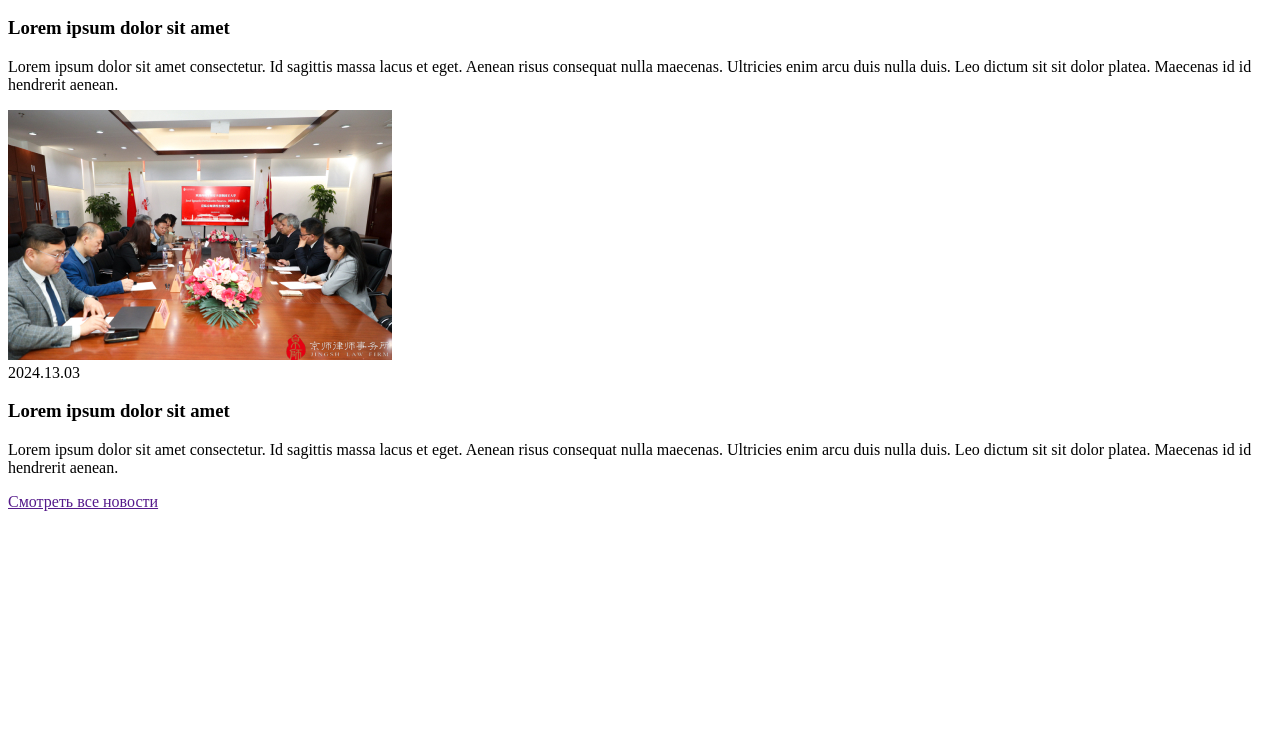
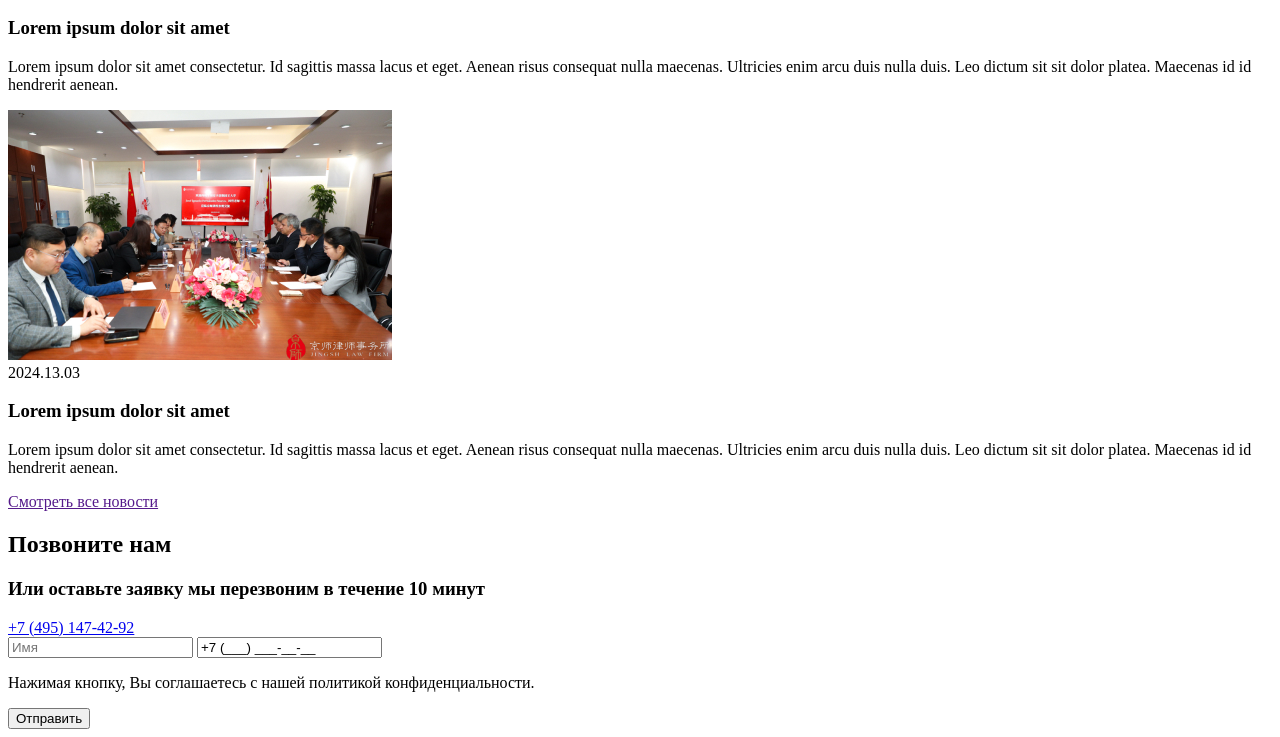
Before and after one commit to kanashkin/Jingsh, a website with bundled scripts: page src/index.html in a window 1280 px wide. Shown: the part 4379-5116 px from the top of the page. Before the commit the page ends 4898 px from the top, so only its background shows below. Built offline with nearby package versions, Linux system fonts and the light colour scheme; files whose address does not match are found by name.

Commit message:
ready contact block

```diff
--- a/gulp/version.json
+++ b/gulp/version.json
@@ -1,3 +1,3 @@
 {
-    "main": "20240504140827"
+    "main": "20240504163601"
 }
--- a/package.json
+++ b/package.json
@@ -45,6 +45,7 @@
     "webpack-stream": "^7.0.0"
   },
   "dependencies": {
-    "gulp-cli": "^2.3.0"
+    "gulp-cli": "^2.3.0",
+    "imask": "^7.6.0"
   }
 }
--- a/src/index.html
+++ b/src/index.html
@@ -227,10 +227,33 @@
 						</div>
 					</article>
 				</div>
-				<a class="red-btn link-btn news-btn" href="">
+				<a class="red-btn before-btn news-btn" href="">
 					Смотреть все новости
-					<div class="_icon-arrow-btn"></div>
+					<i class="_icon-arrow-btn"></i>
 				</a>
+			</div>
+		</section>
+		<section class="contact">
+			<div class="contact__wrapper">
+				<div class="contact__call">
+					<h2 class="contact__call-title">Позвоните нам</h2>
+					<h3 class="contact__call-subtitle">Или оставьте заявку мы перезвоним в течение 10 минут</h3>
+					<a class="before-btn red-btn contact__call-btn" href="tel:+7 (495) 147-42-92">
+						<i class="_icon-phone"></i>
+						+7 (495) 147-42-92
+					</a>
+				</div>
+				<form class="contact__form" action="">
+					<input class="contact__form-input" type="text" placeholder="Имя" autocomplete="off" required>
+					<input class="contact__form-input" type="text" placeholder="+7 (999) 999-99-99" id="phone" autocomplete="off" required>
+					<p class="contact__form-accept">
+						Нажимая кнопку, Вы соглашаетесь с нашей политикой конфиденциальности.
+					</p>
+					<button class="red-btn before-btn contact__form-btn">
+						Отправить
+						<i class="_icon-arrow-btn"></i>
+					</button>
+				</form>
 			</div>
 		</section>
 	</main>
--- a/src/js/app.js
+++ b/src/js/app.js
@@ -1,8 +1,11 @@
 import './modules/isWebp.js'
 import tabs from './modules/tabs.js';
 import trustSwiper from './modules/trustSwiper.js';
+import IMask from 'imask';
+import phoneMask from './modules/phoneMask.js';
 
 window.addEventListener('DOMContentLoaded', function() {
     tabs('.services__tab', '.services__content')
     trustSwiper()
+    phoneMask()
 })
--- /dev/null
+++ b/src/js/modules/phoneMask.js
@@ -0,0 +1,34 @@
+function phoneMask() {
+    const element = document.getElementById('phone');
+    const maskOptions = {
+        mask: '+7 (000) 000-00-00',
+        lazy: false
+    };
+    const mask = new IMask(element, maskOptions);
+
+    const element2 = document.getElementById('email');
+    const maskOptions2 = {
+        mask(value) {
+            if (/^[a-z0-9_\.-]+$/.test(value)) return true;
+            if (/^[a-z0-9_\.-]+@$/.test(value)) return true;
+            if (/^[a-z0-9_\.-]+@[a-z0-9-]+$/.test(value)) return true;
+            if (/^[a-z0-9_\.-]+@[a-z0-9-]+\.$/.test(value)) return true;
+            if (/^[a-z0-9_\.-]+@[a-z0-9-]+\.[a-z]{1,4}$/.test(value)) return true;
+            if (/^[a-z0-9_\.-]+@[a-z0-9-]+\.[a-z]{1,4}\.$/.test(value)) return true;
+            if (/^[a-z0-9_\.-]+@[a-z0-9-]+\.[a-z]{1,4}\.[a-z]{1,4}$/.test(value)) return true;
+            return false;
+        },
+        lazy: false
+    };
+    const mask2 = new IMask(element2, maskOptions2);
+
+    const element3 = document.getElementById('card');
+    const maskOptions3 = {
+        mask: '0000 0000 0000 0000',
+        lazy: false
+    };
+    const mask3 = new IMask(element3, maskOptions3);
+
+}
+
+export default phoneMask
--- a/src/scss/index.scss
+++ b/src/scss/index.scss
@@ -226,7 +226,7 @@
 
         &-preview {
             width: calc(384px / 1200px) * 100%;
-            object-fit: contain
+            object-fit: cover;
         }
 
         &-content {
@@ -267,7 +267,97 @@
         gap: 10px;
     }
 
-    &-btn div::before {
+    &-btn i {
         font-size: 10px;
     }
 }
+
+// CONTACT SECTION
+
+.contact {
+    margin-top: 140px;
+    padding: 0 40px;
+
+    &__wrapper {
+        margin: 0 auto;
+        max-width: 933px;
+        background: #FAFAFA;
+        border: 1px solid #E7E6E6;
+        border-radius: 15px;
+        padding: 62px;
+        display: flex;
+        justify-content: space-between;
+    }
+
+    &__call {
+        display: flex;
+        flex-direction: column;
+
+        &-title {
+            font-size: 48px;
+            font-weight: 600;
+            line-height: calc(57.6px / 48px) * 100%;
+        }
+        &-subtitle {
+            margin-top: 16px;
+            max-width: 261px;
+            font-size: 16px;
+            font-weight: 300;
+            line-height: calc(24px / 16px) * 100%;
+        }
+        &-btn {
+            margin-top: auto;
+            padding: 8.5px 0;
+            max-width: 350px;
+            width: 100%;
+            gap: 15px;
+        }
+        &-btn i {
+            font-size: 15px;
+        }
+    }
+
+    &__form {
+        width: 320px;
+        display: flex;
+        flex-direction: column;
+        gap: 24px;
+
+        &-input {
+            padding: 10px 14px 10px 42px;
+            border: 1px solid rgba(255, 255, 255, .4);
+            border-radius: 8px;
+            box-shadow: 0px 1px 1px 0px #0000001F,
+            0px 0px 0px 1px #676E7629,
+            0px 2px 5px 0px #676E7614;
+            font-family: 'PT';
+            font-size: 16px;
+            font-weight: 400;
+            line-height: calc(24px / 16px) * 100%;
+            color: $grayColor;
+            background: url('../img/common/planet.svg')
+            left 14px center / contain no-repeat;
+            background-size: 16px;
+        }
+
+        &-input::placeholder {
+            color: $grayColor;
+        }
+
+        &-accept {
+            font-size: 16px;
+            font-weight: 300;
+            line-height: calc(24px / 16px) * 100%;
+            color: #707070;
+        }
+
+        &-btn {
+            padding: 8.5px 0;
+            gap: 10px;
+        }
+
+        &-btn i {
+            font-size: 10px;
+        }
+    }
+}
--- a/src/scss/style.scss
+++ b/src/scss/style.scss
@@ -20,7 +20,9 @@
     background-color: $hoverRedColor;
 }
 
-.link-btn {
+.before-btn {
+    display: inline-flex;
+    justify-content: center;
     align-items: center;
 }
 
```
Also changed, not shown: src/img/common/planet.svg (added), 1 other file.
